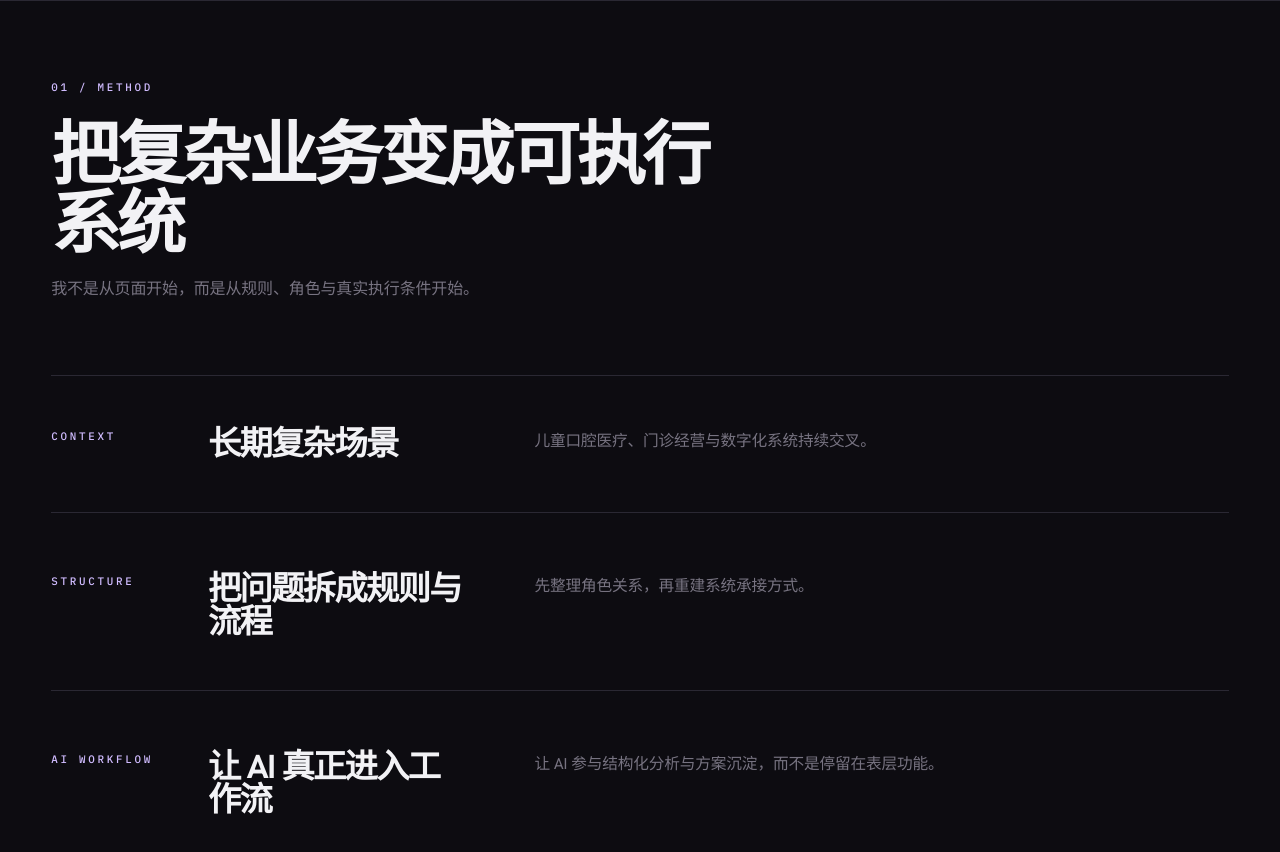
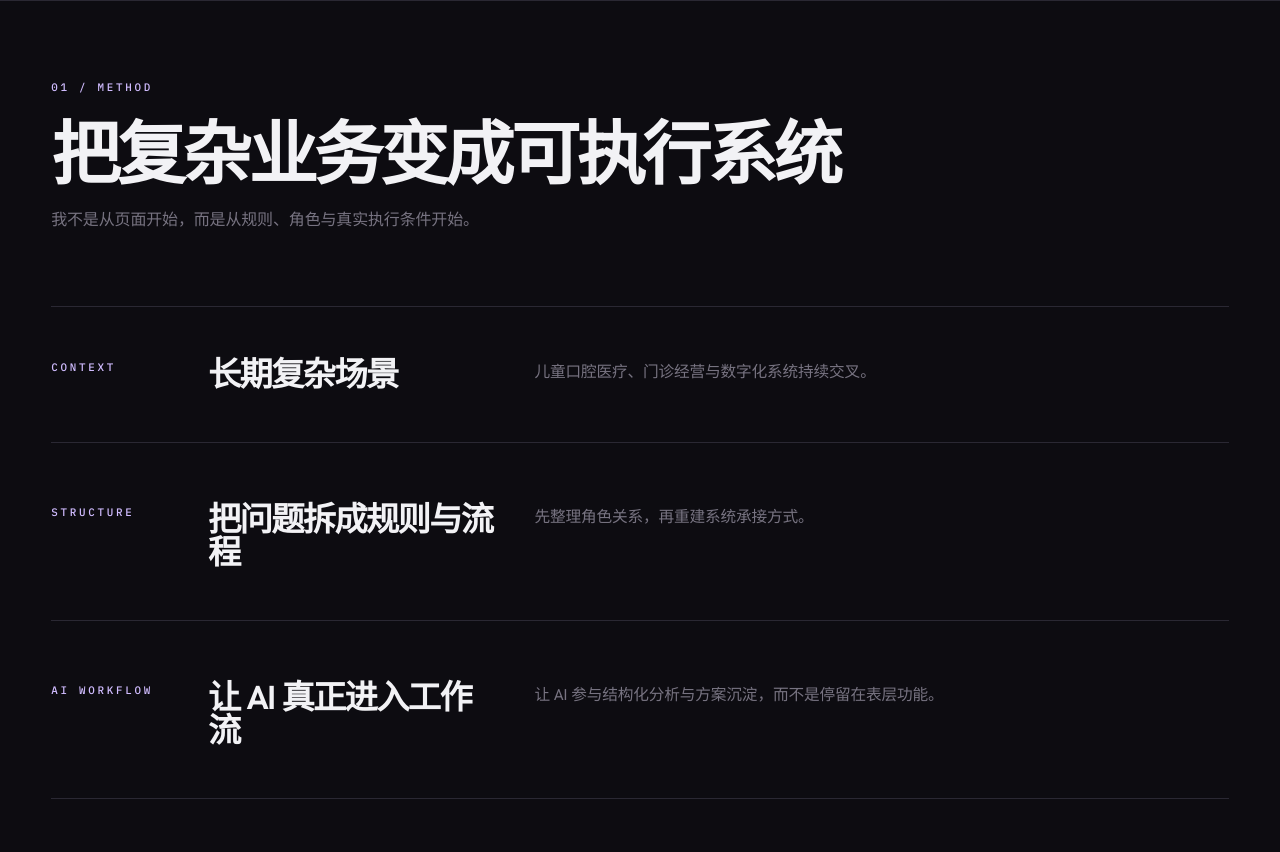
Before and after one commit to wmeng0219-source/Portfolio, a React (Vite) app: page / in a window 1280 px wide. Shown: the part 1940-2792 px from the top of the page. Built offline with nearby package versions, Linux system fonts and the light colour scheme.

Commit message:
fix: 移除全站标题与段落不必要的硬编码窄宽度限制(ch)，避免不自然换行

```diff
--- a/src/pages/ProjectDetail/ProjectDetail.module.css
+++ b/src/pages/ProjectDetail/ProjectDetail.module.css
@@ -68,7 +68,6 @@
   font-weight: 700;
   line-height: 1.05;
   letter-spacing: -0.03em;
-  max-width: 20ch;
 }
 
 .section {
--- a/src/styles/global.css
+++ b/src/styles/global.css
@@ -110,7 +110,6 @@ main {
 }
 
 .section-title {
-  max-width: 16ch;
   font-family: var(--font-display);
   font-size: clamp(2.4rem, 5vw, 4.6rem);
   font-weight: 800;
@@ -418,7 +417,6 @@ main {
 }
 
 .portfolio-stage-title {
-  max-width: 14ch;
   font-family: var(--font-display);
   font-size: clamp(2.8rem, 5.2vw, 4.8rem);
   font-weight: 800;
@@ -427,7 +425,7 @@ main {
 }
 
 .portfolio-stage-intro {
-  max-width: 36rem;
+  max-width: 48rem;
   color: var(--color-text-muted);
   font-size: 1rem;
   line-height: 1.72;
@@ -498,7 +496,6 @@ main {
 }
 
 .portfolio-entry-title {
-  max-width: 11ch;
   font-family: var(--font-display);
   font-size: clamp(1.9rem, 3vw, 2.95rem);
   font-weight: 800;
@@ -507,7 +504,6 @@ main {
 }
 
 .portfolio-entry-summary {
-  max-width: 24rem;
   color: var(--color-text-muted);
   font-size: 0.98rem;
   line-height: 1.74;
@@ -598,7 +594,6 @@ main {
 }
 
 .about-stage-title {
-  max-width: 18ch;
   font-family: var(--font-display);
   font-size: clamp(2.8rem, 5.4vw, 5rem);
   font-weight: 800;
@@ -607,7 +602,7 @@ main {
 }
 
 .about-stage-intro {
-  max-width: 38rem;
+  max-width: 48rem;
   color: var(--color-text-muted);
   font-size: 1rem;
   line-height: 1.72;
@@ -646,7 +641,6 @@ main {
 }
 
 .about-stage-row-title {
-  max-width: 14ch;
   font-family: var(--font-display);
   font-size: clamp(1.7rem, 2.6vw, 2.4rem);
   font-weight: 800;
@@ -655,7 +649,7 @@ main {
 }
 
 .about-stage-row-body {
-  max-width: 36rem;
+  max-width: 48rem;
   color: var(--color-text-muted);
   font-size: 0.98rem;
   line-height: 1.74;
@@ -704,7 +698,6 @@ main {
 }
 
 .experience-stage-title {
-  max-width: 16ch;
   font-family: var(--font-display);
   font-size: clamp(2.8rem, 5.4vw, 5rem);
   font-weight: 800;
@@ -714,7 +707,7 @@ main {
 }
 
 .experience-stage-intro {
-  max-width: 38rem;
+  max-width: 48rem;
   color: var(--color-text-muted);
   font-size: 1rem;
   line-height: 1.72;
@@ -793,7 +786,6 @@ main {
 }
 
 .growth-path-role {
-  max-width: 15rem;
   font-family: var(--font-display);
   font-size: clamp(1.6rem, 2.4vw, 2.35rem);
   font-weight: 800;
```
